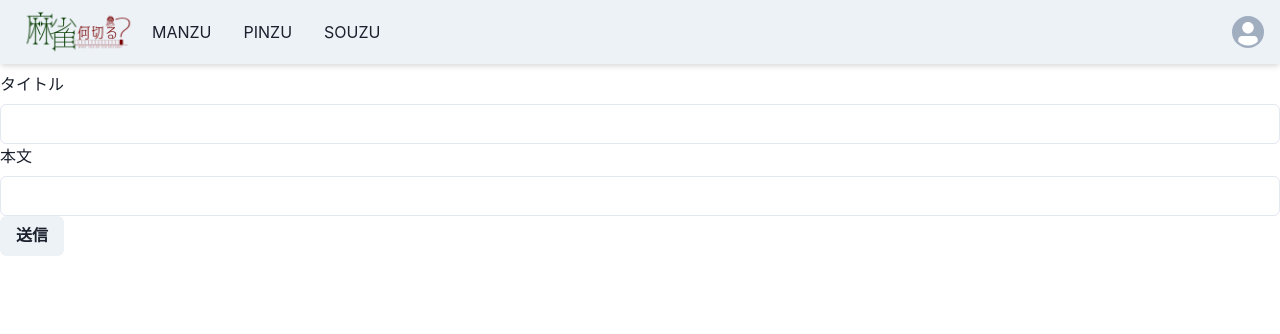
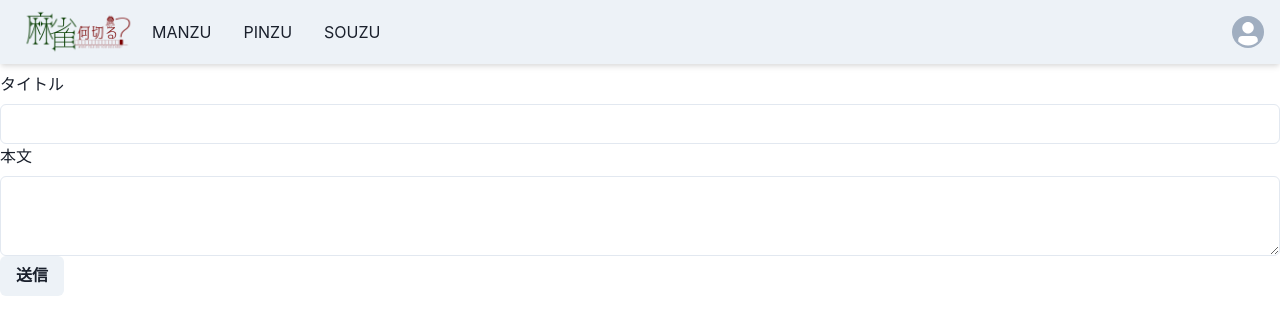
Before and after one commit to mahjongapp/nanikiru, a Next.js app: page /postedit in a window 1280 px wide. Shown: the top 334 px of the page. Built offline with nearby package versions, Linux system fonts and the light colour scheme.

Commit message:
本文のInputをTextareに変更

```diff
--- a/src/pages/postedit/index.tsx
+++ b/src/pages/postedit/index.tsx
@@ -1,4 +1,4 @@
-import { Button, FormControl, FormLabel, Input, Stack } from '@chakra-ui/react'
+import { Button, FormControl, FormLabel, Input, Stack, Textarea } from '@chakra-ui/react'
 import Header from '../../components/header'
 
 export default function PostEdit() {
@@ -9,7 +9,7 @@ export default function PostEdit() {
         <FormLabel>タイトル</FormLabel>
         <Input></Input>
         <FormLabel>本文</FormLabel>
-        <Input></Input>
+        <Textarea></Textarea>
         <Button>送信</Button>
       </FormControl>
     </Stack>
```
